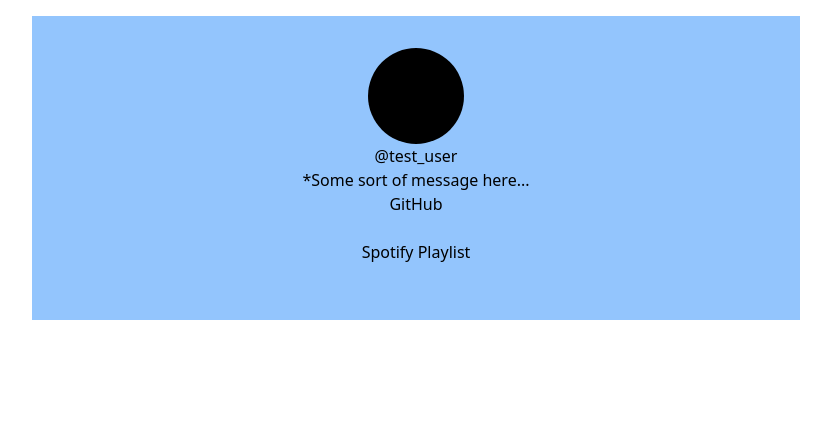
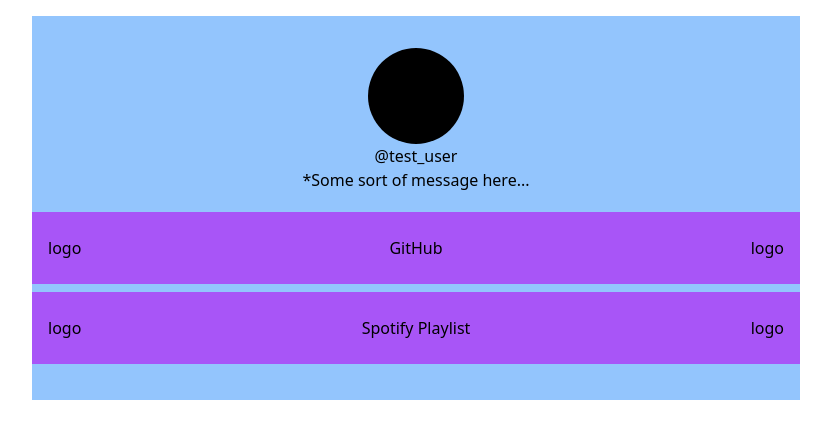
Before and after one commit to AdrianCurammeng/links-page, a React (Vite) app: page / in a window 1280 px wide. Shown: the top 438 px of the page, without its empty margins (224-1055 px from the left). Built offline with nearby package versions, Linux system fonts and the light colour scheme.

Commit message:
Feature: Links button basic layout
- TODO: Decide on font sizes/font choice
- TODO: Refine formatting

```diff
--- a/src/Header.jsx
+++ b/src/Header.jsx
@@ -3,7 +3,7 @@ function Header() {
         <>
             <div className="block w-24 h-24 bg-black rounded-full"></div>
             <h1>@test_user</h1>
-            <p>*Some sort of message here...</p>
+            <p className="mb-4">*Some sort of message here...</p>
         </>
     );
 }
--- a/src/Link.jsx
+++ b/src/Link.jsx
@@ -3,8 +3,17 @@ import linksJson from './links.json'
 function Link({ linkItem }) {
     return(
         <>
-            <a href={linkItem.link}>{linkItem.name}</a>
-            <br></br>
+
+            <div className="w-full h-full bg-purple-500
+                            m-1 px-4">
+                <a className="w-full h-full p-2" href={linkItem.link}>
+                    <div className="flex flex-row justify-between">
+                        <p>logo</p>
+                        {linkItem.name}
+                        <p>logo</p>
+                    </div>
+                </a>
+            </div>
         </>
     )
 };
```
